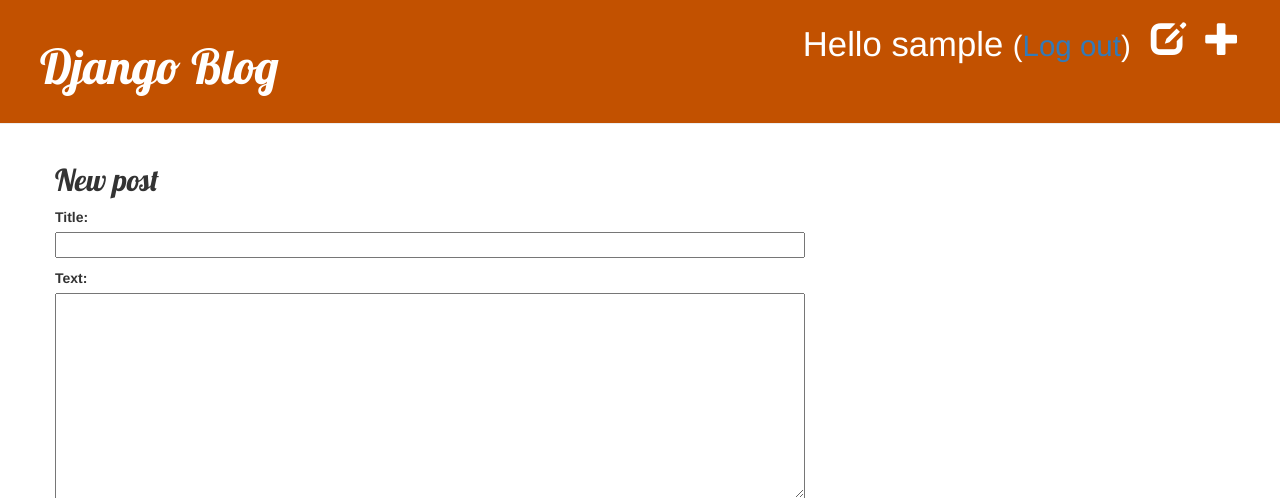
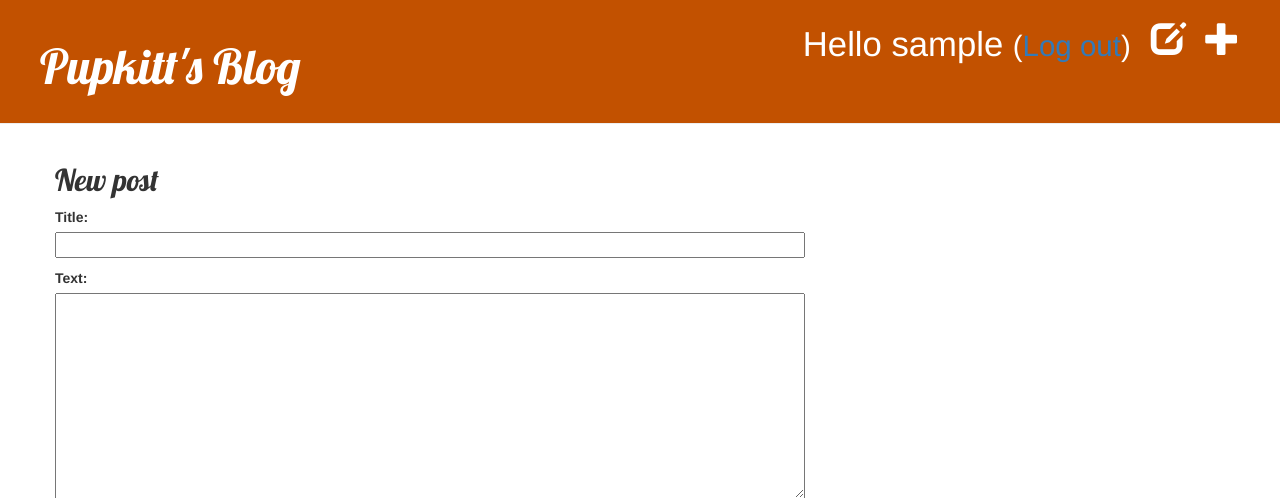
Before and after one commit to leocder-07/my-first-blog, a Django app: page /post/new/ in a window 1280 px wide. Shown: the top 498 px of the page. Run offline with Django 3.2, Linux system fonts and the light colour scheme; the visitor is signed in with stand-in values (Sample User, id 1); some libraries are stand-ins or nearby versions.

Commit message:
refactoring

```diff
--- a/blog/templates/blog/base.html
+++ b/blog/templates/blog/base.html
@@ -1,7 +1,7 @@
 {% load static %}
 <html>
     <head>
-        <title>Django blog</title>
+        <title>Pupkitt's blog</title>
     	<link rel="stylesheet" href="//maxcdn.bootstrapcdn.com/bootstrap/3.2.0/css/bootstrap.min.css">
 		<link rel="stylesheet" href="//maxcdn.bootstrapcdn.com/bootstrap/3.2.0/css/bootstrap-theme.min.css">
 		<link href="//fonts.googleapis.com/css?family=Lobster&subset=latin,latin-ext" rel="stylesheet" type="text/css">
@@ -16,7 +16,7 @@
 		    {% else %}
 		        <a href="{% url 'login' %}" class="top-menu"><span class="glyphicon glyphicon-lock"></span></a>
 		    {% endif %}
-		    <h1><a href="/">Django Blog</a></h1>
+		    <h1><a href="/">Pupkitt's Blog</a></h1>
 		</div>
 	    <div class="content container">
 	        <div class="row">
```
